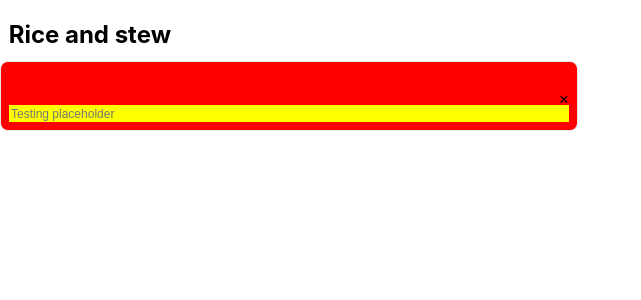
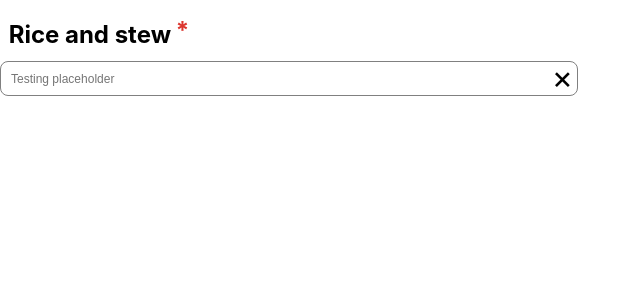
Before and after one commit to Brad-Technology-Industry/react-multivalue-text-input-field, a React (Create React App) app: page / in a window 1280 px wide. Shown: the top 300 px of the page, without its empty margins (0-641 px from the left). Built offline with nearby package versions, Linux system fonts and the light colour scheme.

Commit message:
style(component): arranged all the styling appropriately

```diff
--- a/src/App.tsx
+++ b/src/App.tsx
@@ -10,6 +10,7 @@ function App() {
             placeholder={'Testing placeholder'}
             values={values}
             setValues={setValues}
+            required={true}
          />
       </div>
    );
--- a/src/components/MultiValueTextField.tsx
+++ b/src/components/MultiValueTextField.tsx
@@ -65,11 +65,6 @@ const MultiInputField: React.FC<MultiSelectType> = ({
                         className="remove-item-icon-styles "
                         onClick={() => handleRemoveElement(index)}
                      >
-                        {/* <Icons
-                           icon={IconType.CLOSE}
-                           size={17}
-                           onClick={() => {}}
-                        /> */}
                         <p>&times;</p>
                      </div>
                   </li>
--- a/src/styles/main.css
+++ b/src/styles/main.css
@@ -1,3 +1,30 @@
+/* CSS root variables */
+:root {
+   /* MEDIA */
+   --small-device: 1024px;
+   --medium-device: 1280px;
+   --large-device: 1728px;
+
+   /* Colors Guiddance */
+   /* Primary */
+   --primary-800: #1a1a11;
+   --primary-700: #231f20;
+   --primary-500: #7c7c7c;
+
+   /* Secondary */
+   --secondary-800: #808080;
+   --secondary-700: #4b535f;
+   --secondary-500: #d1d1d1;
+   --secondary-300: #e6e6e6;
+
+   /* Error */
+   --error-50: #dc362e;
+
+   /* RADIUS */
+   --radius-small: 8px;
+   --radius-normal: 24px;
+}
+
 /*========================================================================
                         label Styling
 *=========================================================================
@@ -7,13 +34,14 @@
    margin-block-end: 0.75rem;
    margin-inline-start: 0.54rem;
    font-weight: bold;
+   width: fit-content;
 }
 
 .required-styles {
-   color: rgb(239 68 68 / 1);
+   color: var(--error-50);
    position: absolute;
    top: -0.25rem;
-   right: -0.75rem;
+   right: -1.125rem;
 }
 
 /*================================================
@@ -26,15 +54,14 @@
    display: flex;
    flex-wrap: wrap;
    row-gap: 0.2rem;
-   border: 0.01rem solid #e6e6e6;
+   border: 0.01rem solid var(--secondary-800);
    border-radius: 0.5rem;
    padding: 0.5rem;
    position: relative;
-   background-color: red;
 }
 
 .container-styles-focus {
-   border-color: #1a1a11;
+   border-color: var(--primary-800);
 }
 
 /*================================================
@@ -42,10 +69,12 @@
  *================================================
 */
 .list-styles {
+   list-style-type: none;
+   padding: 0;
+   margin: 0;
    display: flex;
    flex-wrap: wrap;
    gap: 0.25rem;
-   background-color: blue;
 }
 
 .list-items-styles {
@@ -53,17 +82,18 @@
    display: flex;
    align-items: center;
    gap: 0.5rem;
-   border-radius: 45%;
-   padding-inline: 0.75rem;
-   padding-bottom: 0.375rem;
+   border-radius: 2rem;
+   padding: 0;
+   margin: 0;
+   padding-inline: 1rem;
+   padding-block: 0.5rem;
    font-size: 0.75rem;
-   line-height: 1rem;
-   background-color: #e6e6e6;
+   background-color: var(--secondary-300);
 }
 
 .option-styles {
    font-weight: 500;
-   color: #808080;
+   color: var(--secondary-800);
 }
 
 /*================================================================
@@ -71,10 +101,9 @@
  *================================================================
 */
 input {
-   width: 100%;
+   width: 95%;
    height: 100%;
    outline: none;
-   background-color: yellow;
    border: 0;
 }
 
@@ -92,23 +121,36 @@ input::placeholder {
    cursor: pointer;
 }
 
+.remove-item-icon-styles p {
+   padding: 0;
+   margin: 0;
+   height: fit-content;
+   font-size: 1.25rem;
+}
+
 .remove-all-items-icon-styles {
    cursor: pointer;
-   border-radius: 0 0.375rem 0.375rem 0;
-   padding-inline: 0.5rem;
-   padding-block: 0.625rem;
+   width: fit-content;
+   height: fit-content;
    position: absolute;
-   top: 0;
-   right: 0;
+   top: 0.75rem;
+   right: 0.25rem;
 
    /* Transition effect */
-   transition: all ease-in-out 300ms;
+   transition: all ease-in-out 200ms;
 }
 
 .remove-all-items-icon-styles:hover {
-   transform: scale(1.05);
+   transform: scale(1.02);
 }
 
 .remove-all-items-icon-styles:active {
    transform: scale(0.96);
 }
+
+.remove-all-items-icon-styles p {
+   padding: 0;
+   margin: 0;
+   line-height: 0.5rem;
+   font-size: 2rem;
+}
```
